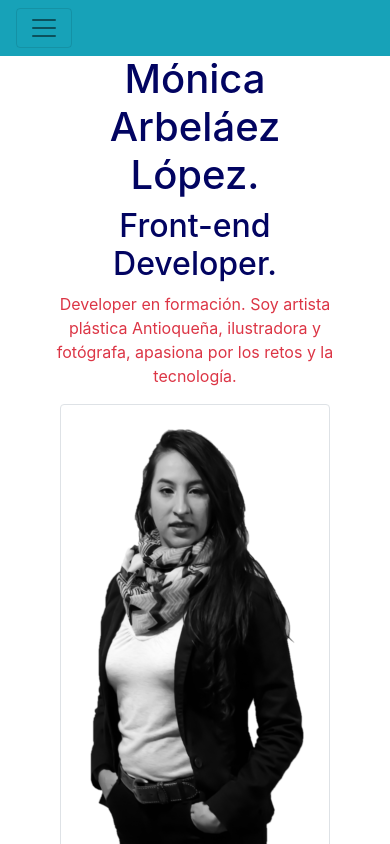
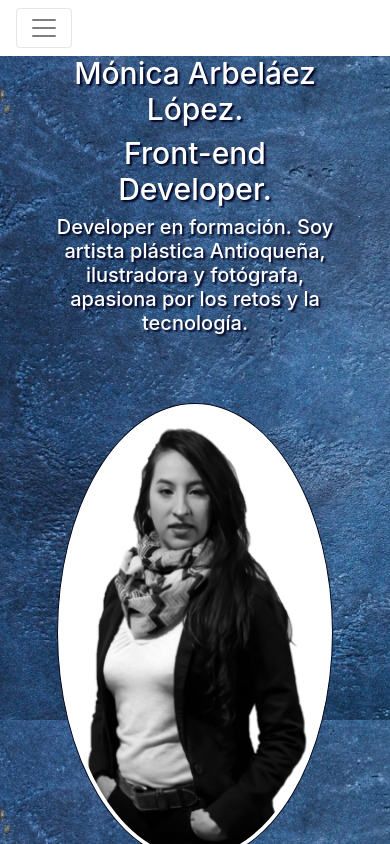
Before and after one commit to monica-arbelaez/Portafolio-Personal, a React (Create React App) app: page / in a window 390 px wide. Shown: the top 844 px of the page. Built offline with nearby package versions, Linux system fonts and the light colour scheme.

Commit message:
Welcome-Style

```diff
--- a/src/Components/Nav.jsx
+++ b/src/Components/Nav.jsx
@@ -29,13 +29,13 @@ class Nav extends React.Component {
                 <header className="header">
                     <div className="container-{breakpoint} fixed-top justify-content-center">
                         <nav
-                            className="navbar navbar-inverse navbar-static-top navbar-expand-lg navbar-light bg-info justify-content-between text-responsive ">
+                            className="navbar navbar-inverse navbar-static-top navbar-expand-lg navbar-light bg-white justify-content-between text-responsive ">
 
                             <button className="navbar-toggler" type="button" onClick={this.toggleMenu}>
                                 <span className="navbar-toggler-icon"></span>
                             </button>
                             <div className={"collapse navbar-collapse justify-content-end " + show}>
-                                <div id="textlink" className="navbar-nav bg-info ">
+                                <div id="textlink" className="navbar-nav bg-white ">
                                     <a id="linksito" className="nav-item nav-link active " href="#welcome">WELCOME</a>
                                     <a id="linksito" className="nav-item nav-link " href="#projects">PROJECTS</a>
                                     <a id="linksito" className="nav-item nav-link " href="#contact">CONTACT</a>
--- a/src/Components/Styles/Nav.css
+++ b/src/Components/Styles/Nav.css
@@ -2,7 +2,6 @@
     font-size: 20px;
 
 }
-
 #linksito{
     color: rgb(2, 4, 97);
 }
--- a/src/Components/Styles/Welcome.css
+++ b/src/Components/Styles/Welcome.css
@@ -1,3 +1,40 @@
 .titulo1{
-    color: rgb(2, 4, 97);
+    text-shadow: 2px 2px 2px rgb(1, 1, 32);
 }
+.texto1{
+    text-shadow: 2px 2px 2px rgb(1, 1, 32);
+}
+
+#imgMA{
+ border-radius: 50%;
+ margin-top: 60px;
+ border: 1px solid rgb(0, 7, 27)
+}
+@media (max-width: 1400px){
+    #div-img{
+        height: 100vh;
+        background-image: url("./../../images/fondo3.jpeg");
+    }
+}
+@media (max-width: 900px){
+    #div-img{
+        height: 80vh;
+    }
+    #imgMA{
+        height: 95%;
+    }
+    .titulo1{
+        font-size:30px ;
+    }
+}
+@media (max-width: 600px){
+    #div-img{
+        height: 140vh;
+    }
+    #imgMA{
+        height: 90%;
+    }
+
+
+
+}
--- a/src/Components/Welcome.jsx
+++ b/src/Components/Welcome.jsx
@@ -1,34 +1,28 @@
-import React, { Component } from 'react'
-import 'bootstrap/dist/css/bootstrap.min.css';
+import React, { Component } from "react";
+import "bootstrap/dist/css/bootstrap.min.css";
 import "jquery";
 import "popper.js";
-import './Styles/Welcome.css'
+import "./Styles/Welcome.css";
 // const ImagenMA = require("../images/monica.png");
 // import './Styles/index.css';
 export default class Welcome extends Component {
   render() {
-        const { ImagenMA, title1, title2, text1 } = this.props
+    const { ImagenMA, title1, title2, text1 } = this.props;
     return (
-
-            <div id="welcome" className="container" style={{'padding': '55px'}}>
+      <div id="div-img">
+        <div id="welcome" className="container" style={{ padding: "55px" }}>
           <div className="row">
-
-                    <div className="col-md-6 col-md-offset-6 align-self-center align-items-center justify-content-justify text-danger">
+            <div className="col-md-6 col-md-offset-6 align-self-center align-items-center justify-content-justify text-white ">
               <h1 className="titulo1">{title1}</h1>
               <h2 className="titulo1">{title2}</h2>
-                        <p className="texto1">{text1}</p>
+              <h5 className="texto1">{text1}</h5>
             </div>
             <div className="col-md-6 col-md-offset-6">
-                        <img className="img-thumbnail img-fluid" src={ImagenMA} alt=""/>
+              <img id="imgMA" className="img-thumbnail img-fluid" src={ImagenMA} alt="" />
             </div>
           </div>
         </div>
-
-
-
-
-
-
-        )
+      </div>
+    );
   }
 }
```
Also changed, not shown: src/images/fondo3.jpeg (added). Lines whose indentation alone changed are shown as unchanged.
